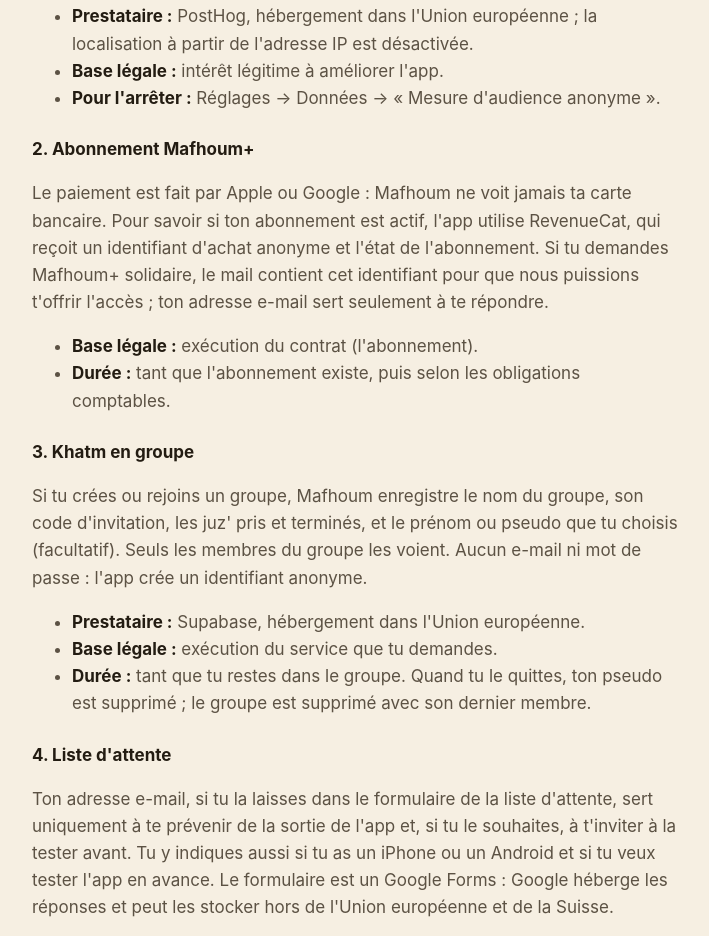
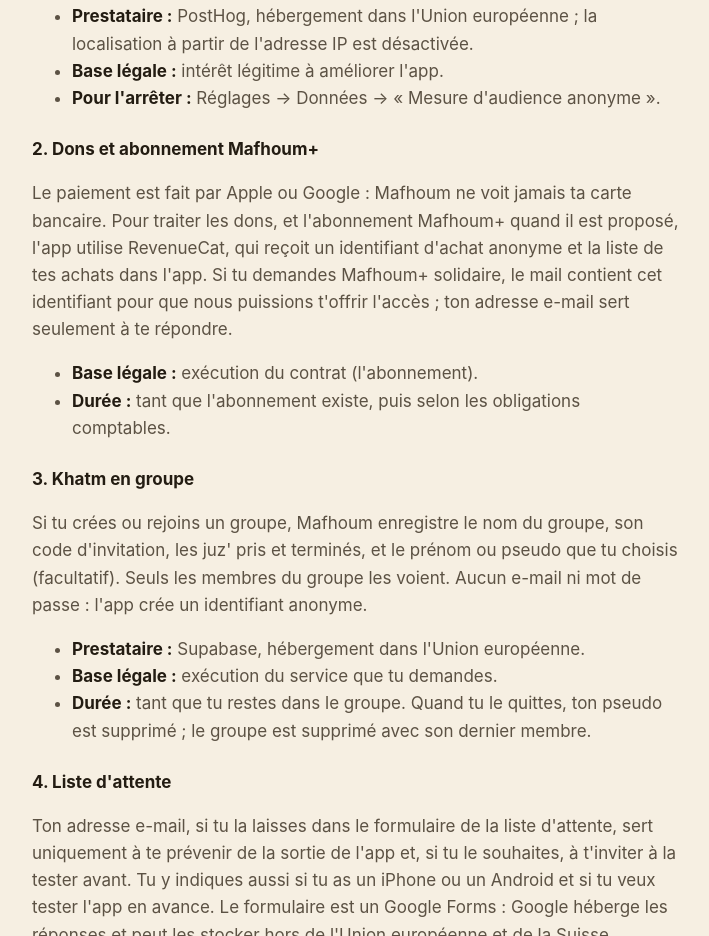
Before and after one commit to Bayeko/mafhoum-site, a plain HTML site: page confidentialite.html in a window 1280 px wide. Shown: the part 1127-2063 px from the top of the page, without its empty margins (284-993 px from the left). Drawn offline with Linux system fonts and the light colour scheme.

Commit message:
Confidentialité : dons traités par RevenueCat
Co-Authored-By: Claude Opus 5.5 <noreply@anthropic.com>

```diff
--- a/confidentialite.html
+++ b/confidentialite.html
@@ -32,8 +32,8 @@
     <li><strong>Pour l'arrêter :</strong> Réglages → Données → « Mesure d'audience anonyme ».</li>
   </ul>
 
-  <h3>2. Abonnement Mafhoum+</h3>
-  <p>Le paiement est fait par Apple ou Google : Mafhoum ne voit jamais ta carte bancaire. Pour savoir si ton abonnement est actif, l'app utilise RevenueCat, qui reçoit un identifiant d'achat anonyme et l'état de l'abonnement. Si tu demandes Mafhoum+ solidaire, le mail contient cet identifiant pour que nous puissions t'offrir l'accès ; ton adresse e-mail sert seulement à te répondre.</p>
+  <h3>2. Dons et abonnement Mafhoum+</h3>
+  <p>Le paiement est fait par Apple ou Google : Mafhoum ne voit jamais ta carte bancaire. Pour traiter les dons, et l'abonnement Mafhoum+ quand il est proposé, l'app utilise RevenueCat, qui reçoit un identifiant d'achat anonyme et la liste de tes achats dans l'app. Si tu demandes Mafhoum+ solidaire, le mail contient cet identifiant pour que nous puissions t'offrir l'accès ; ton adresse e-mail sert seulement à te répondre.</p>
   <ul>
     <li><strong>Base légale :</strong> exécution du contrat (l'abonnement).</li>
     <li><strong>Durée :</strong> tant que l'abonnement existe, puis selon les obligations comptables.</li>
```
